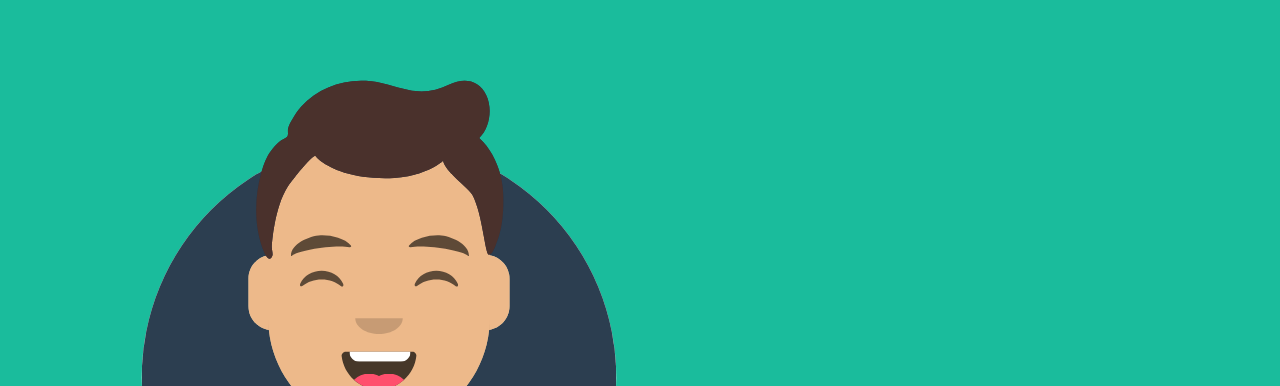
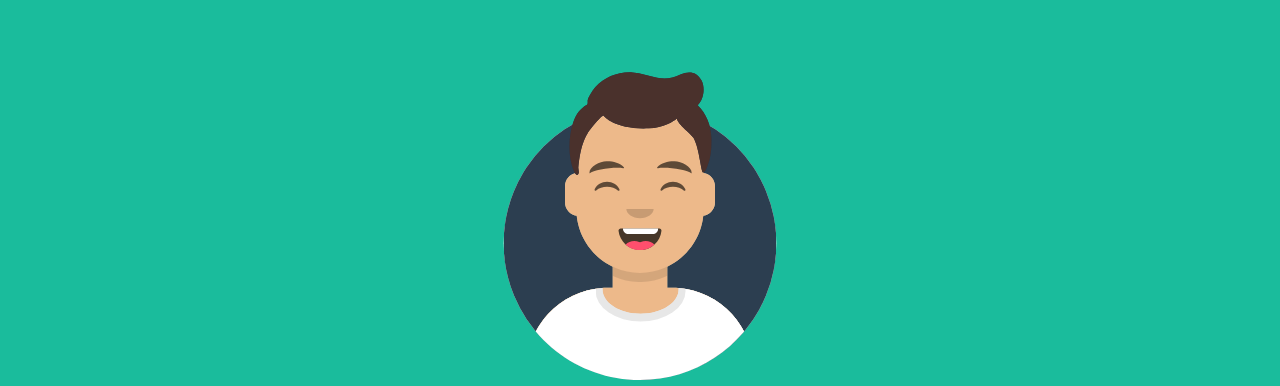
Before and after one commit to Noemi-Guarino/html-css-bootstrap-freelancer, a plain HTML site: page index.html in a window 1280 px wide. Shown: the part 81-467 px from the top of the page. Drawn offline with nearby package versions, Linux system fonts and the light colour scheme.

Commit message:
edit photo

```diff
--- a/css/style.css
+++ b/css/style.css
@@ -23,9 +23,8 @@ ul> li {
     list-style: none;
 }
 
-img{
-    width: 100%;
-    display: block;
+.img_dimension{
+    max-width: 300px;
 }
 
 .img_container{
--- a/index.html
+++ b/index.html
@@ -61,8 +61,8 @@
             <div class="container-md container-lg container-sm p-5 ">
                 <div class="row mt-3 ">
                     <div class="col-12">
-                        <div class="img_container text-center">
-                            <img src="./img/avatar.svg" class="img-fluid" alt="">
+                        <div >
+                            <img src="./img/avatar.svg" class="img_dimension" alt="">
                         </div>
                     </div>
                 </div>
```
